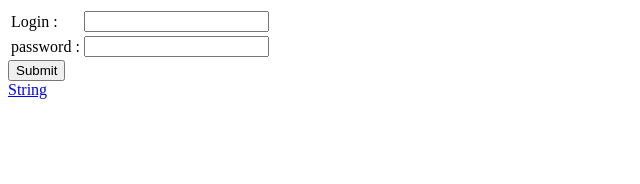
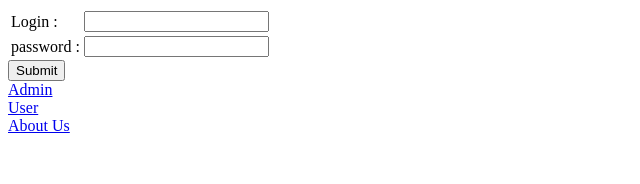
Before and after one commit to RohanKadams/hello-world, an Angular app: page / in a window 1280 px wide. Shown: the top 184 px of the page, without its empty margins (0-640 px from the left). Built offline with nearby package versions, Linux system fonts and the light colour scheme.

Commit message:
commit all

```diff
--- a/src/app/app.component.html
+++ b/src/app/app.component.html
@@ -26,5 +26,7 @@
 
 <button id="submit">Submit</button>
 </form>
-<a routerLink="/string">String</a>
+<a routerLink="/Admin">Admin</a><br/>
+<a routerLink="/User">User</a><br/>
+<a routerLink="/AboutUs">About Us</a><br/>
 <router-outlet></router-outlet>
```
